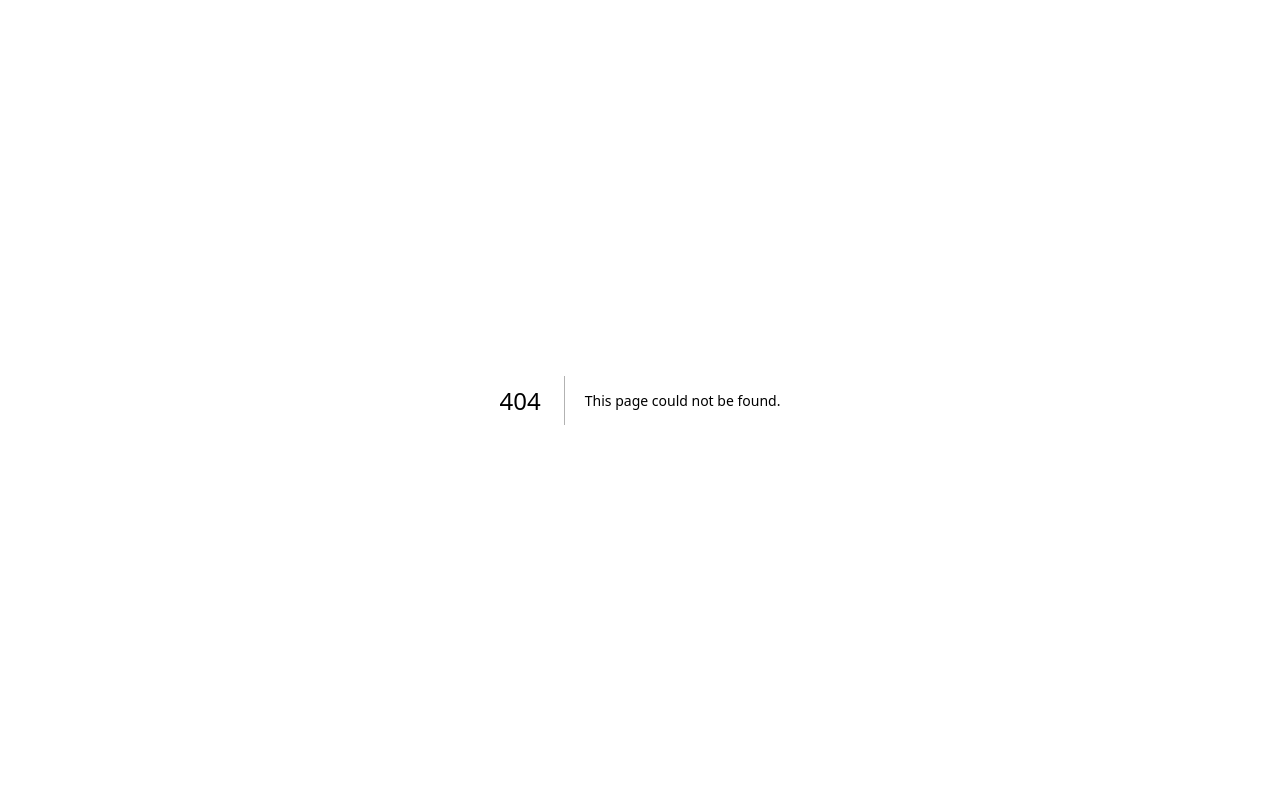
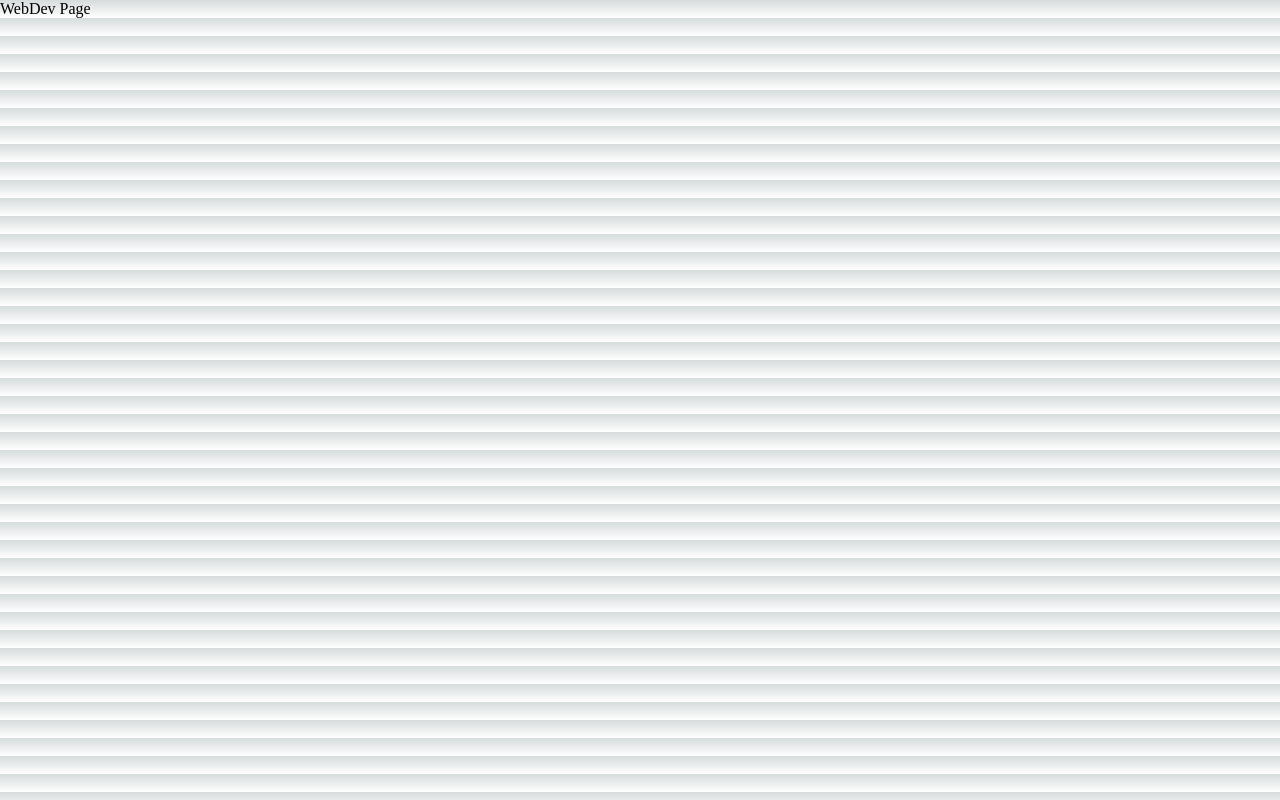
Before and after one commit to kensteph/my-portfolio, a Next.js app: page /WebDev in a window 1280 px wide. Before the commit this address had no page. Built offline with nearby package versions, Linux system fonts and the light colour scheme.

Commit message:
Create the WebDev Page.

```diff
--- /dev/null
+++ b/src/pages/WebDev.jsx
@@ -0,0 +1,9 @@
+import React from 'react'
+
+const WebDev = () => {
+  return (
+    <div>WebDev Page</div>
+  )
+}
+
+export default WebDev
```
